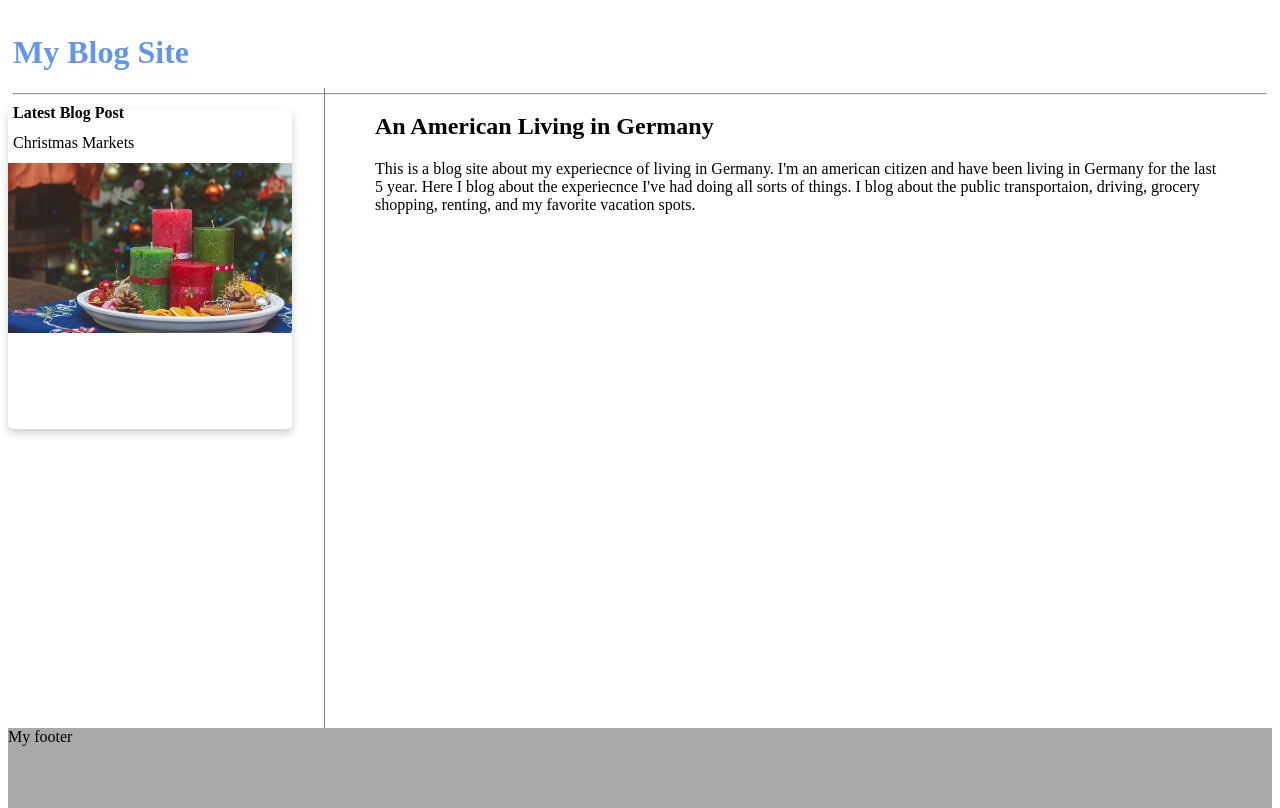
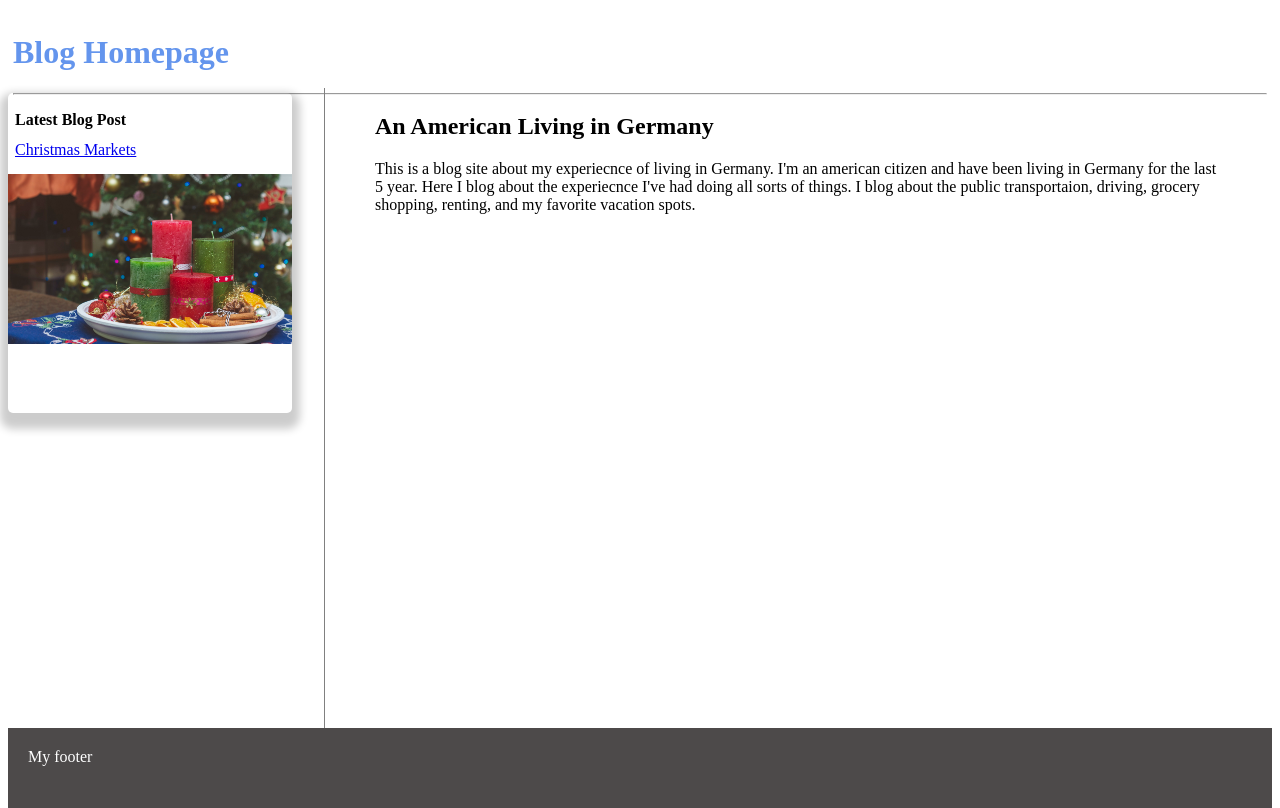
Before and after one commit to centem/blog, a plain HTML site: page index.html in a window 1280 px wide. Drawn offline with Linux system fonts and the light colour scheme.

Commit message:
added hr, right border, about text and post.html file

```diff
--- a/css/styles.css
+++ b/css/styles.css
@@ -4,6 +4,7 @@ html {
 body {
     min-height: 100%;
 }
+
 .container {
     height: 100vh;
     display: grid;
@@ -19,7 +20,8 @@ body {
     grid-area: header;
     /* background-color: darkgrey; */
     padding: 5px;
-    color: cornflowerblue
+    color: cornflowerblue;
+    margin-bottom: 4px;
 }
 .sidebar {
     grid-area: sidebar;
@@ -34,16 +36,19 @@ body {
 }
 .footer {
     grid-area: footer;
-    background-color: darkgrey;
+    background-color: rgb(77, 74, 74);
+    padding: 20px;
+    color: white;
 }
 .card {
-    box-shadow: 0 4px 8px 0 rgba(0,0,0,0.2);
+    box-shadow: 0 8px 8px 8px rgba(0,0,0,0.2);
     transition: 0.3s;
     width: 90%;
     height: 50%;
     border-radius: 5px;
   }
   #card-text {
+      padding: 2px;
       margin-left: 5px;
       margin-bottom: 2px;
       margin-top: 5px;
@@ -51,6 +56,7 @@ body {
   }
   #card-image {
     width: 100%;
+    bottom: 0px;
     /* height: 80%;
     bottom: 0px; */
     /* background-image: url("../images/christmas.jpeg");
--- a/index.html
+++ b/index.html
@@ -1,19 +1,19 @@
 <!DOCTYPE html>
 <html lang="en">
     <meta charset="utf-8">
-    <title>My Personal Blog Site</title>
+    <title>Blog Homepage</title>
     <link rel="stylesheet" href="css/styles.css">
     <body>
         <div class="container">
             <header class="header">
-              <h1>My Blog Site</h1>
+              <h1>Blog Homepage</h1>
               <hr>
             </header>
             <aside class="sidebar">
               <div class="card">
                 <div id="card-text">
                   <h4><b>Latest Blog Post</b></h4>
-                  <p>Christmas Markets</p>
+                  <p><a href="post.html">Christmas Markets</a></p>
                 </div>
                 <img id="card-image" src="images/christmas.jpeg">
               </div>
```
Also changed, not shown: post.html (added, +8 -0 lines).
